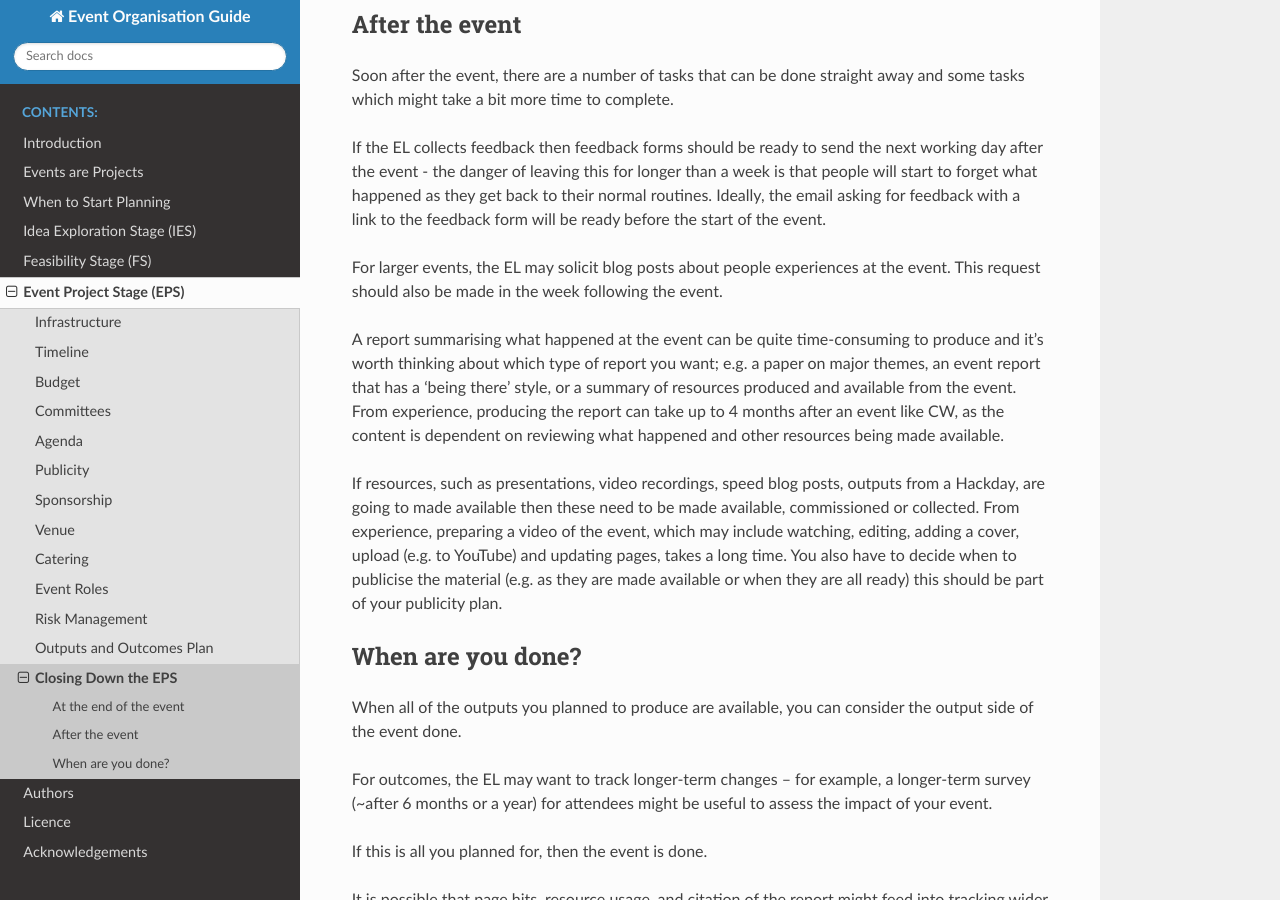
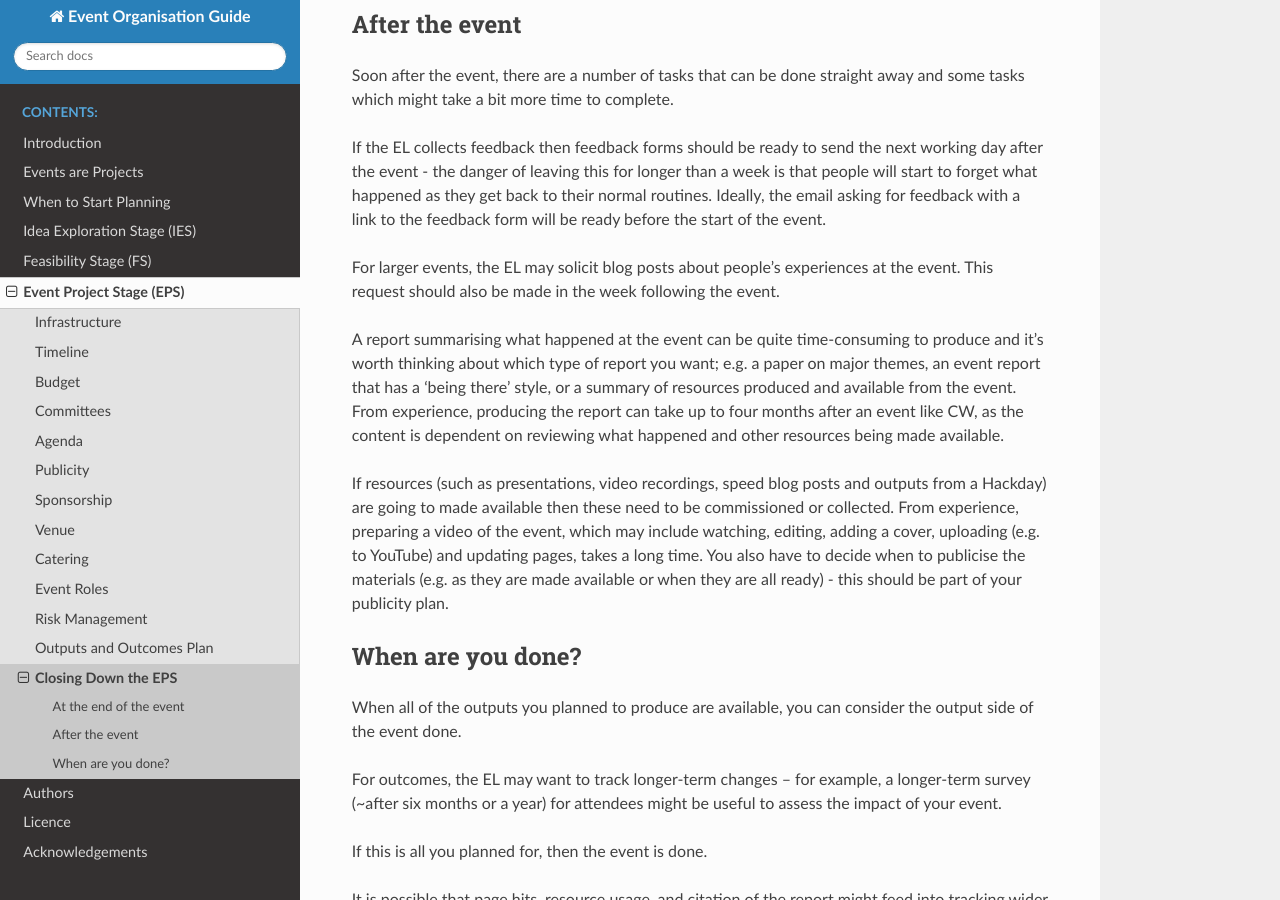
Before and after one commit to softwaresaved/event-organisation-guide, a Sphinx documentation site: the page built from docs/eog/eps-closing-down.rst, in a window 1280 px wide and 900 px high, scrolled down 520 px. Built offline with Sphinx 7.4.7 and the Read the Docs theme 2.0.0, drawn with Linux system fonts in a browser that asks for light colours.

Commit message:
Update eps-closing-down.rst

```diff
--- a/docs/eog/eps-closing-down.rst
+++ b/docs/eog/eps-closing-down.rst
@@ -20,17 +20,17 @@ Soon after the event, there are a number of tasks that can be done straight away
 
 If the EL collects feedback then feedback forms should be ready to send the next working day after the event - the danger of leaving this for longer than a week is that people will start to forget what happened as they get back to their normal routines. Ideally, the email asking for feedback with a link to the feedback form will be ready before the start of the event.
 
-For larger events, the EL may solicit blog posts about people experiences at the event. This request should also be made in the week following the event.
+For larger events, the EL may solicit blog posts about people's experiences at the event. This request should also be made in the week following the event.
 
-A report summarising what happened at the event can be quite time-consuming to produce and it’s worth thinking about which type of report you want; e.g. a paper on major themes, an event report that has a ‘being there’ style, or a summary of resources produced and available from the event. From experience, producing the report can take up to 4 months after an event like CW, as the content is dependent on reviewing what happened and other resources being made available.
+A report summarising what happened at the event can be quite time-consuming to produce and it’s worth thinking about which type of report you want; e.g. a paper on major themes, an event report that has a ‘being there’ style, or a summary of resources produced and available from the event. From experience, producing the report can take up to four months after an event like CW, as the content is dependent on reviewing what happened and other resources being made available.
 
-If resources, such as presentations, video recordings, speed blog posts, outputs from a Hackday, are going to made available then these need to be made available, commissioned or collected. From experience, preparing a video of the event, which may include watching, editing, adding a cover, upload (e.g. to YouTube) and updating pages, takes a long time. You also have to decide when to publicise the material (e.g. as they are made available or when they are all ready) this should be part of your publicity plan.
+If resources (such as presentations, video recordings, speed blog posts and outputs from a Hackday) are going to made available then these need to be commissioned or collected. From experience, preparing a video of the event, which may include watching, editing, adding a cover, uploading (e.g. to YouTube) and updating pages, takes a long time. You also have to decide when to publicise the materials (e.g. as they are made available or when they are all ready) - this should be part of your publicity plan.
 
 When are you done?
 ******************
 When all of the outputs you planned to produce are available, you can consider the output side of the event done.
 
-For outcomes, the EL may want to track longer-term changes – for example, a longer-term survey (~after 6 months or a year) for attendees might be useful to assess the impact of your event.
+For outcomes, the EL may want to track longer-term changes – for example, a longer-term survey (~after six months or a year) for attendees might be useful to assess the impact of your event.
 
 If this is all you planned for, then the event is done.
 
```
